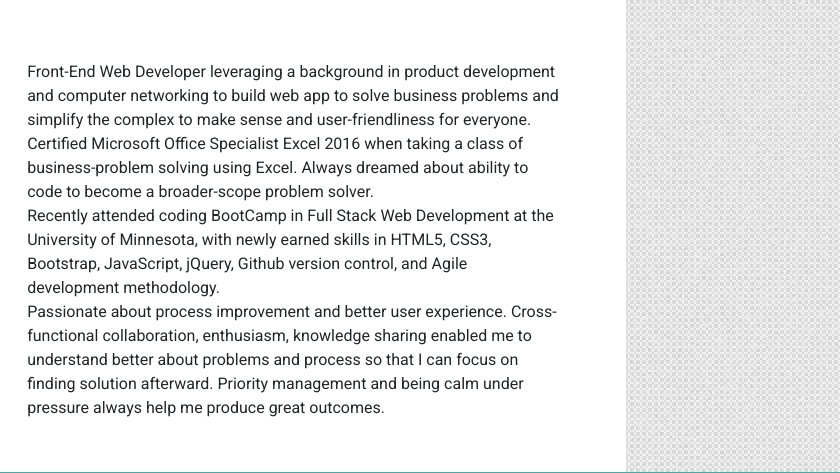
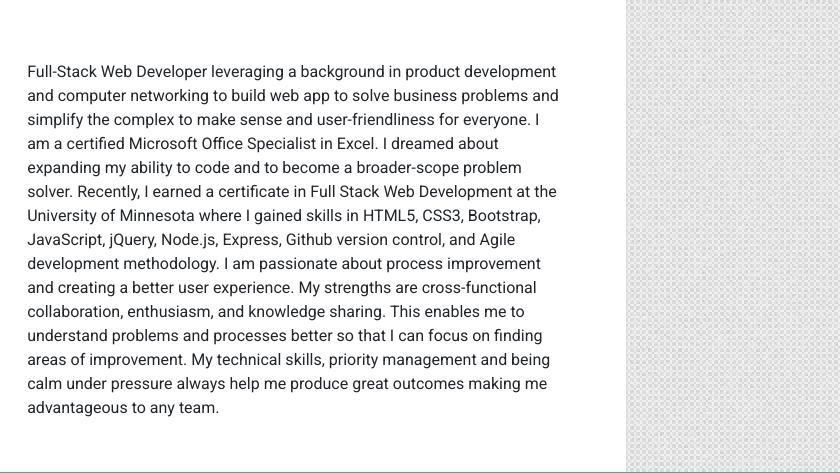
Before and after one commit to paul-kh/portfolio-bootstrap, a plain HTML site: page index.html in a window 1280 px wide. Shown: the part 278-751 px from the top of the page, 440-1280 px from the left. Drawn offline with nearby package versions, Linux system fonts and the light colour scheme; a web font is replaced by a local one.

Commit message:
updated my brand statement

```diff
--- a/index.html
+++ b/index.html
@@ -73,11 +73,17 @@
                             <img src="assets/images/profile-pic.png" class="rounded-circle"
                                 alt="Paul Chheang's profile picture">
                             <ul style="list-style: none; display: inline-block;">
-                                <li><a class="card-text" href="https://github.com/paul-kh"><i class="fab fa-github fa-2x"></i>&nbsp; GitHub </a></li>
-                                <li><a class="card-text" href="https://www.linkedin.com/in/phalcheat-chheang-4152621a/"><i class="fab fa-linkedin-in fa-2x"></i>&nbsp;LinedIn</a></li>
-                                <li><a class="card-text" href="./assets/pdf/PaulChheang-resume.pdf" download><i class="far fa-file-pdf fa-2x"></i>&nbsp;Download Portfolio</a></li>
-                                <li style="color:black; font-size: 12px;"><i class="far fa-envelope"></i>&nbsp; phalcheat@gmail.com </li>
-                                <li style="color:black; font-size: 12px;"><i class="fas fa-phone"></i>&nbsp; 612-232-7210</li>
+                                <li><a class="card-text" href="https://github.com/paul-kh"><i
+                                            class="fab fa-github fa-2x"></i>&nbsp; GitHub </a></li>
+                                <li><a class="card-text"
+                                        href="https://www.linkedin.com/in/phalcheat-chheang-4152621a/"><i
+                                            class="fab fa-linkedin-in fa-2x"></i>&nbsp;LinedIn</a></li>
+                                <li><a class="card-text" href="./assets/pdf/PaulChheang-resume.pdf" download><i
+                                            class="far fa-file-pdf fa-2x"></i>&nbsp;Download Portfolio</a></li>
+                                <li style="color:black; font-size: 12px;"><i class="far fa-envelope"></i>&nbsp;
+                                    phalcheat@gmail.com </li>
+                                <li style="color:black; font-size: 12px;"><i class="fas fa-phone"></i>&nbsp;
+                                    612-232-7210</li>
                             </ul>
                         </div>
 
@@ -85,22 +91,19 @@
                     </div>
                     <div class="col-12 col-sm-12 col-md-8 col-lg-9 p-3 pb-5">
                         <p>
-                            Front-End Web Developer leveraging a background in product development and computer
-                            networking
-                            to build web app to solve business problems and simplify the complex to make sense and
-                            user-friendliness for everyone.
-                            Certified Microsoft Office Specialist Excel 2016 when taking a class of business-problem
-                            solving using Excel.
-                            Always dreamed about ability to code to become a broader-scope problem solver.
-                            <br>Recently attended coding BootCamp in Full Stack Web Development at the University of
-                            Minnesota, with newly earned skills
-                            in HTML5, CSS3, Bootstrap, JavaScript, jQuery, Github version control, and Agile development
-                            methodology.
-                            <br>Passionate about process improvement and better user experience.
-                            Cross-functional collaboration, enthusiasm, knowledge sharing enabled me to understand
-                            better about problems and process so that
-                            I can focus on finding solution afterward.
-                            Priority management and being calm under pressure always help me produce great outcomes.
+                            Full-Stack Web Developer leveraging a background in product development and computer
+                            networking to build web app to solve business problems and simplify the complex to make
+                            sense and user-friendliness for everyone. I am a certified Microsoft Office Specialist in
+                            Excel. I dreamed about expanding my ability to code and to become a broader-scope problem
+                            solver.
+                            Recently, I earned a certificate in Full Stack Web Development at the University of
+                            Minnesota where I gained skills in HTML5, CSS3, Bootstrap, JavaScript, jQuery, Node.js,
+                            Express, Github version control, and Agile development methodology.
+                            I am passionate about process improvement and creating a better user experience. My strengths are
+                            cross-functional collaboration, enthusiasm, and knowledge sharing. This enables me to
+                            understand problems and processes better so that I can focus on finding areas of
+                            improvement. My technical skills, priority management and being calm under pressure always
+                            help me produce great outcomes making me advantageous to any team.
                         </p>
                     </div>
                 </div>
```
Also changed, not shown: assets/css/style.css (line endings or trailing spaces).
